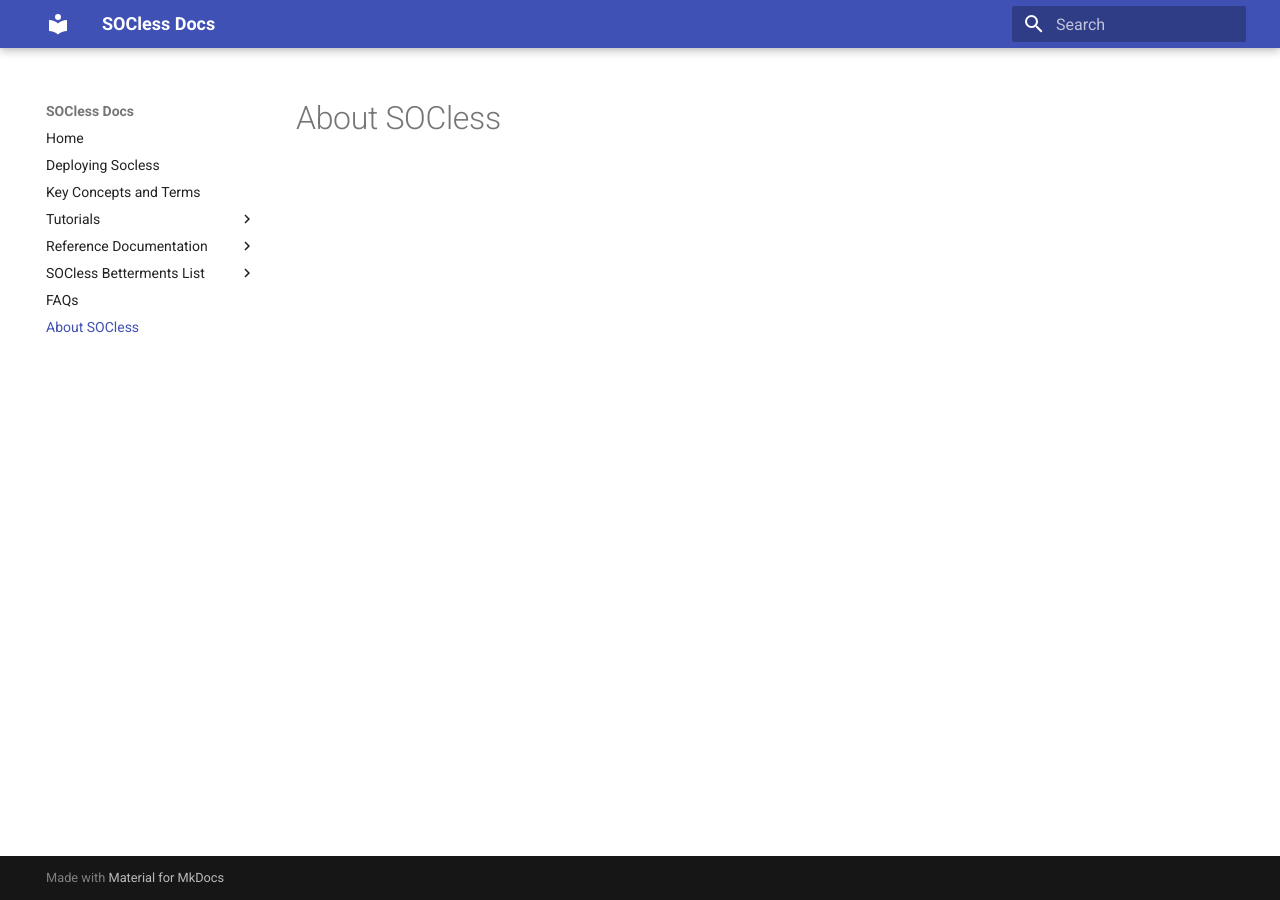
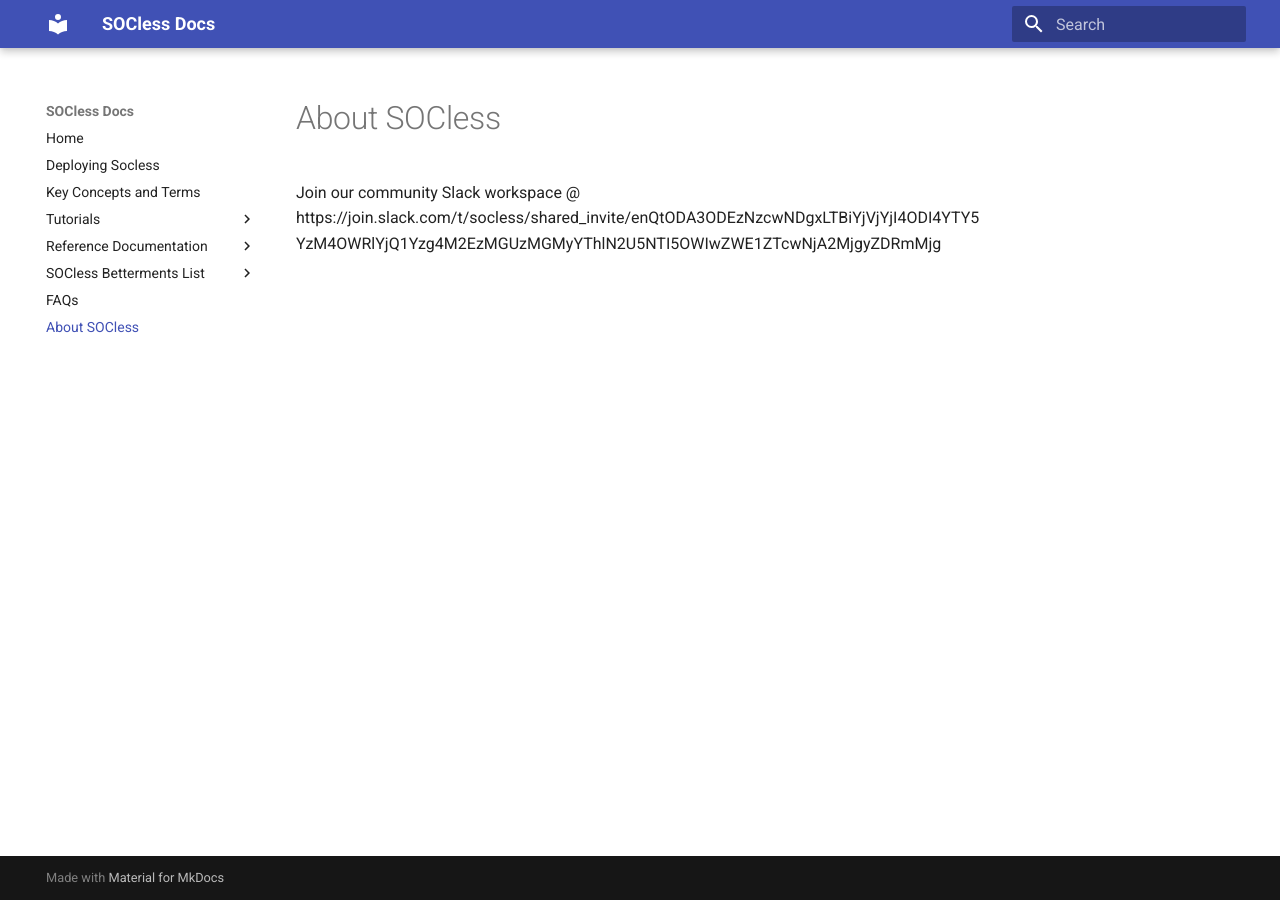
Before and after one commit to twilio-labs/socless, an MkDocs documentation site: the page built from docs/about.md, in a window 1280 px wide. Built offline with MkDocs 1.6.1 and Material for MkDocs 9.7.7, drawn with Linux system fonts in a browser that asks for light colours.

Commit message:
add slack invitation link to socless docs and readme

```diff
--- a/docs/about.md
+++ b/docs/about.md
@@ -1 +1,3 @@
 # About SOCless
+
+Join our community Slack workspace @ https://join.slack.com/t/socless/shared_invite/enQtODA3ODEzNzcwNDgxLTBiYjVjYjI4ODI4YTY5YzM4OWRlYjQ1Yzg4M2EzMGUzMGMyYThlN2U5NTI5OWIwZWE1ZTcwNjA2MjgyZDRmMjg
```
Also changed, not shown: README.md (+3 -0 lines).
